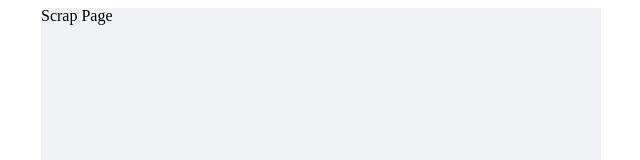
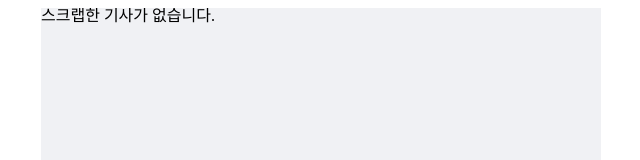
Before and after one commit to goodafteryoon/nyt-news, a React (Create React App) app: page /scrap in a window 1280 px wide. Shown: the top 160 px of the page, without its empty margins (319-959 px from the left). Built offline with nearby package versions, Linux system fonts and the light colour scheme.

Commit message:
feat : 스크랩 기능 구현

```diff
--- a/src/components/ArticleList/ArticleItem.tsx
+++ b/src/components/ArticleList/ArticleItem.tsx
@@ -4,18 +4,40 @@ import { theme } from 'styles/theme';
 import { Article } from 'models/article';
 import { formatDateForApi, formatDateForDisplayArticle } from 'utils/date';
 import StarIcon from 'assets/imageComponents/StarIcon';
+import FilledStarIcon from 'assets/imageComponents/FilledStarIcon';
+import { useScrapped } from 'context/ScrapContext';
 
 interface AritcleItemProps {
   article: Article;
 }
 
 const ArticleItem = ({ article }: AritcleItemProps) => {
+  const { scrapArticles, setScrapArticles } = useScrapped();
+
+  const isScrapped = scrapArticles.some((a) => a._id === article._id);
+
+  const toggleScrap = () => {
+    let updatedScraps;
+    if (isScrapped) {
+      updatedScraps = scrapArticles.filter((a) => a._id !== article._id);
+      alert('스크랩에서 삭제했습니다🔥');
+    } else {
+      updatedScraps = [...scrapArticles, article];
+      alert('스크랩에 추가됐습니다✨');
+    }
+    setScrapArticles(updatedScraps);
+  };
+
   return (
     <ArticlItem>
       <HeadlineContainer>
         <Headline>{article.headline.main}</Headline>
-        <ScrapButton>
-          <StarIcon color={theme.colors.darkGray} />
+        <ScrapButton onClick={toggleScrap}>
+          {isScrapped ? (
+            <FilledStarIcon color={theme.colors.yellowStar} />
+          ) : (
+            <StarIcon color={theme.colors.darkGray} />
+          )}
         </ScrapButton>
       </HeadlineContainer>
       <InfoContainer>
--- /dev/null
+++ b/src/context/ScrapContext.tsx
@@ -0,0 +1,42 @@
+import {
+  ReactNode,
+  createContext,
+  useContext,
+  useEffect,
+  useState,
+} from 'react';
+
+import { Article } from 'models/article';
+
+interface ScrapContextType {
+  scrapArticles: Article[];
+  setScrapArticles: (articles: Article[]) => void;
+}
+
+const ScrapContext = createContext<ScrapContextType | undefined>(undefined);
+const ScrapProvider = ({ children }: { children: ReactNode }) => {
+  const [scrapArticles, setScrapArticles] = useState<Article[]>(() => {
+    const localData = localStorage.getItem('scrapArticles');
+    return localData ? JSON.parse(localData) : [];
+  });
+
+  useEffect(() => {
+    localStorage.setItem('scrappedArticles', JSON.stringify(scrapArticles));
+  }, [scrapArticles]);
+
+  return (
+    <ScrapContext.Provider value={{ scrapArticles, setScrapArticles }}>
+      {children}
+    </ScrapContext.Provider>
+  );
+};
+
+export default ScrapProvider;
+
+export const useScrapped = () => {
+  const context = useContext(ScrapContext);
+  if (!context) {
+    throw new Error('useScrapped는 ScrappedProvider 안에서 사용해야합니다 💩');
+  }
+  return context;
+};
--- a/src/index.tsx
+++ b/src/index.tsx
@@ -8,6 +8,7 @@ import reportWebVitals from './reportWebVitals';
 import router from './router';
 import { GlobalStyle } from './styles/globalStyle';
 import { theme } from './styles/theme';
+import ScrapProvider from 'context/ScrapContext';
 
 const queryClient = new QueryClient();
 
@@ -17,10 +18,12 @@ const root = ReactDOM.createRoot(
 root.render(
   <React.StrictMode>
     <QueryClientProvider client={queryClient}>
-      <ThemeProvider theme={theme}>
-        <GlobalStyle />
-        <RouterProvider router={router} />
-      </ThemeProvider>
+      <ScrapProvider>
+        <ThemeProvider theme={theme}>
+          <GlobalStyle />
+          <RouterProvider router={router} />
+        </ThemeProvider>
+      </ScrapProvider>
     </QueryClientProvider>
   </React.StrictMode>
 );
--- a/src/pages/scrap/index.tsx
+++ b/src/pages/scrap/index.tsx
@@ -1,9 +1,43 @@
+import { useState } from 'react';
+import styled from 'styled-components';
+
+import ArticleItem from 'components/ArticleList/ArticleItem';
+import FilterHeader from 'components/FilterHeader';
+import FilterModal from 'components/FilterModal';
+import { useScrapped } from 'context/ScrapContext';
+
+const HEADER_HEIGHT = '60px';
+
 const Scrap = () => {
+  const [isModalOpen, setIsModalOpen] = useState(false);
+  const { scrapArticles } = useScrapped();
+
+  const noScrapped = scrapArticles.length === 0;
+  const scrapped = scrapArticles.length > 0;
+
   return (
     <>
-      <div>Scrap Page</div>
+      {noScrapped && <div>스크랩한 기사가 없습니다.</div>}
+      {scrapped && (
+        <>
+          <FilterHeader onOpenModal={() => setIsModalOpen(true)} />
+          <ContentWrapper>
+            {scrapArticles.map((article) => (
+              <ArticleItem key={article._id} article={article} />
+            ))}
+          </ContentWrapper>
+          <FilterModal
+            isOpen={isModalOpen}
+            onClose={() => setIsModalOpen(false)}
+          />
+        </>
+      )}
     </>
   );
 };
 
 export default Scrap;
+
+const ContentWrapper = styled.div`
+  padding-top: ${HEADER_HEIGHT};
+`;
```
